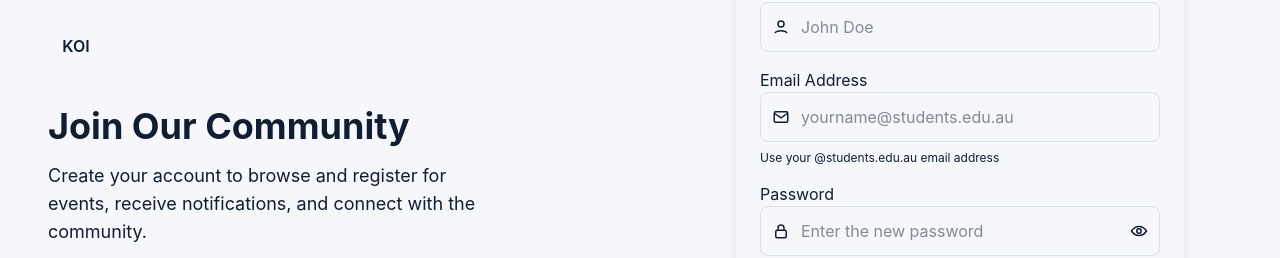
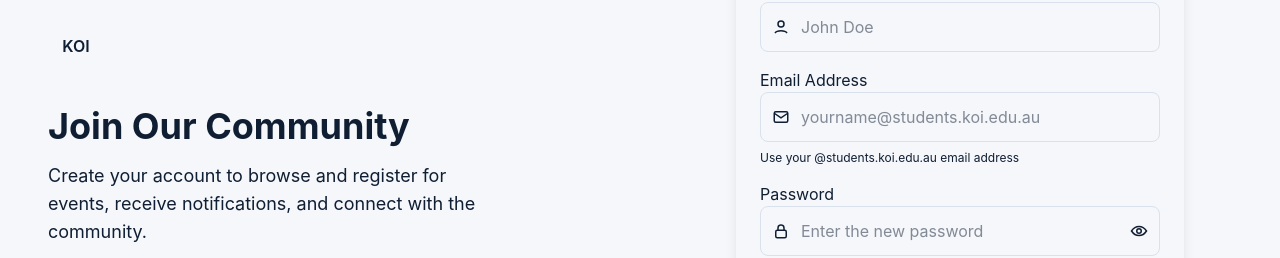
Before and after one commit to Strange-bots/Smart_Event_Management, a React (Vite) app in the folder Client/: page /signup in a window 1280 px wide. Shown: the part 283-541 px from the top of the page. Built offline with nearby package versions, Linux system fonts and the light colour scheme; no server answers.

Commit message:
fix some issue in the signup registration

```diff
--- a/Client/src/pages/signup.jsx
+++ b/Client/src/pages/signup.jsx
@@ -42,8 +42,8 @@ const Signup = () => {
       return;
     }
 
-    if (!formData.email.trim().toLowerCase().endsWith("@students.edu.au")) {
-      setError("Only @students.edu.au email addresses are allowed");
+    if (!formData.email.trim().toLowerCase().endsWith("@students.koi.edu.au")) {
+      setError("Only @students.koi.edu.au email addresses are allowed");
       return;
     }
 
@@ -246,7 +246,7 @@ const Signup = () => {
                     <input
                       id="email"
                       type="email"
-                      placeholder="yourname@students.edu.au"
+                      placeholder="yourname@students.koi.edu.au"
                       className="pl-10 w-full rounded-lg border border-[#d9e2ec] px-4 py-3 text-[#0f1e33] outline-none transition focus:border-[#1f4e79]"
                       value={formData.email}
                       onChange={(e) =>
@@ -256,7 +256,7 @@ const Signup = () => {
                     />
                   </div>
                   <p className="text-xs text-muted-foreground">
-                    Use your @students.edu.au email address
+                    Use your @students.koi.edu.au email address
                   </p>
                 </div>
 
```
Also changed, not shown: 1 other file (tests, documents, lock files or other folders).
